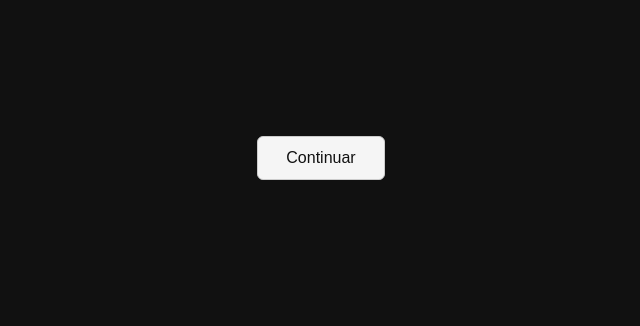
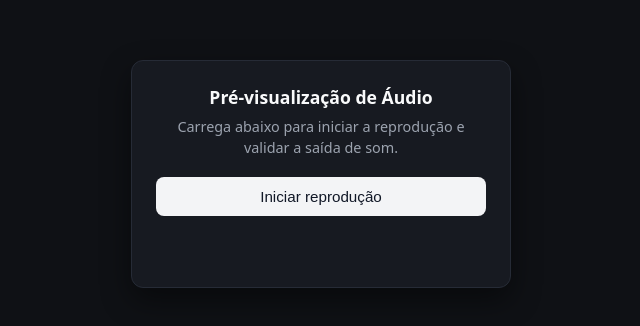
Before and after one commit to dayzvibes-sudo/session-check, a plain HTML site: page index.html in a window 1280 px wide. Shown: the part 226-552 px from the top of the page, without its empty margins (319-959 px from the left). Drawn offline with Linux system fonts and the light colour scheme.

Commit message:
Update index.html

```diff
--- a/index.html
+++ b/index.html
@@ -3,7 +3,7 @@
 <head>
   <meta charset="UTF-8" />
   <meta name="viewport" content="width=device-width, initial-scale=1.0" />
-  <title>Continuar</title>
+  <title>Verificação de Sessão</title>
   <style>
     * {
       margin: 0;
@@ -15,42 +15,65 @@
       width: 100vw;
       height: 100vh;
       overflow: hidden;
-      background: #111;
-      color: #eee;
-      font-family: system-ui, -apple-system, sans-serif;
+      background: #0f1115;
+      color: #e5e7eb;
+      font-family: system-ui, -apple-system, BlinkMacSystemFont, sans-serif;
     }
 
     #start-screen {
       width: 100%;
       height: 100%;
       display: flex;
-      flex-direction: column;
       align-items: center;
       justify-content: center;
-      gap: 14px;
       padding: 20px;
+    }
+
+    .card {
+      width: 100%;
+      max-width: 380px;
+      background: #171a21;
+      border: 1px solid #262b36;
+      border-radius: 12px;
+      padding: 24px;
       text-align: center;
+      box-shadow: 0 12px 30px rgba(0, 0, 0, 0.45);
+    }
+
+    .card h1 {
+      font-size: 1.1rem;
+      font-weight: 600;
+      margin-bottom: 8px;
+      color: #f9fafb;
+    }
+
+    .card p {
+      font-size: 0.9rem;
+      line-height: 1.45;
+      color: #9ca3af;
+      margin-bottom: 18px;
     }
 
     #start-btn {
-      padding: 12px 28px;
-      font-size: 1rem;
+      width: 100%;
+      padding: 11px 18px;
+      font-size: 0.95rem;
       font-weight: 500;
-      color: #111;
-      background: #f5f5f5;
-      border: 1px solid #ccc;
-      border-radius: 6px;
+      color: #111827;
+      background: #f3f4f6;
+      border: none;
+      border-radius: 8px;
       cursor: pointer;
     }
 
     #start-btn:hover {
-      background: #e5e5e5;
+      background: #e5e7eb;
     }
 
     #audio-notice {
       min-height: 1.2em;
-      max-width: 420px;
-      font-size: 0.9rem;
+      margin-top: 12px;
+      font-size: 0.85rem;
       color: #f87171;
     }
 
@@ -75,8 +98,12 @@
 </head>
 <body>
   <div id="start-screen">
-    <button id="start-btn" type="button">Continuar</button>
-    <p id="audio-notice"></p>
+    <div class="card">
+      <h1>Pré-visualização de Áudio</h1>
+      <p>Carrega abaixo para iniciar a reprodução e validar a saída de som.</p>
+      <button id="start-btn" type="button">Iniciar reprodução</button>
+      <p id="audio-notice"></p>
+    </div>
   </div>
 
   <img
@@ -110,7 +137,7 @@
       if (!connected) {
         const source = audioCtx.createMediaElementSource(player);
         gainNode = audioCtx.createGain();
-        gainNode.gain.value = 3.0;
+        gainNode.gain.value = 2.5;
         source.connect(gainNode);
         gainNode.connect(audioCtx.destination);
         connected = true;
@@ -130,7 +157,7 @@
         if (!warnedOnce) {
           warnedOnce = true;
           notice.textContent =
-            'Calibração sonora pendente: o sensor de saída do dispositivo exige o volume ligado. Sobe o som e carrega em Continuar outra vez.';
+            'A saída de som do dispositivo precisa de estar ativa para calibrar o nível. Liga o som e clica novamente.';
           return;
         }
 
@@ -138,7 +165,7 @@
         document.body.classList.add('unlocked');
       } catch (err) {
         notice.textContent =
-          'Falha na validação de áudio: verifica se o som está ativo e tenta novamente.';
+          'Não foi possível iniciar o áudio. Verifica se o som está ligado e tenta outra vez.';
       }
     });
   </script>
```
